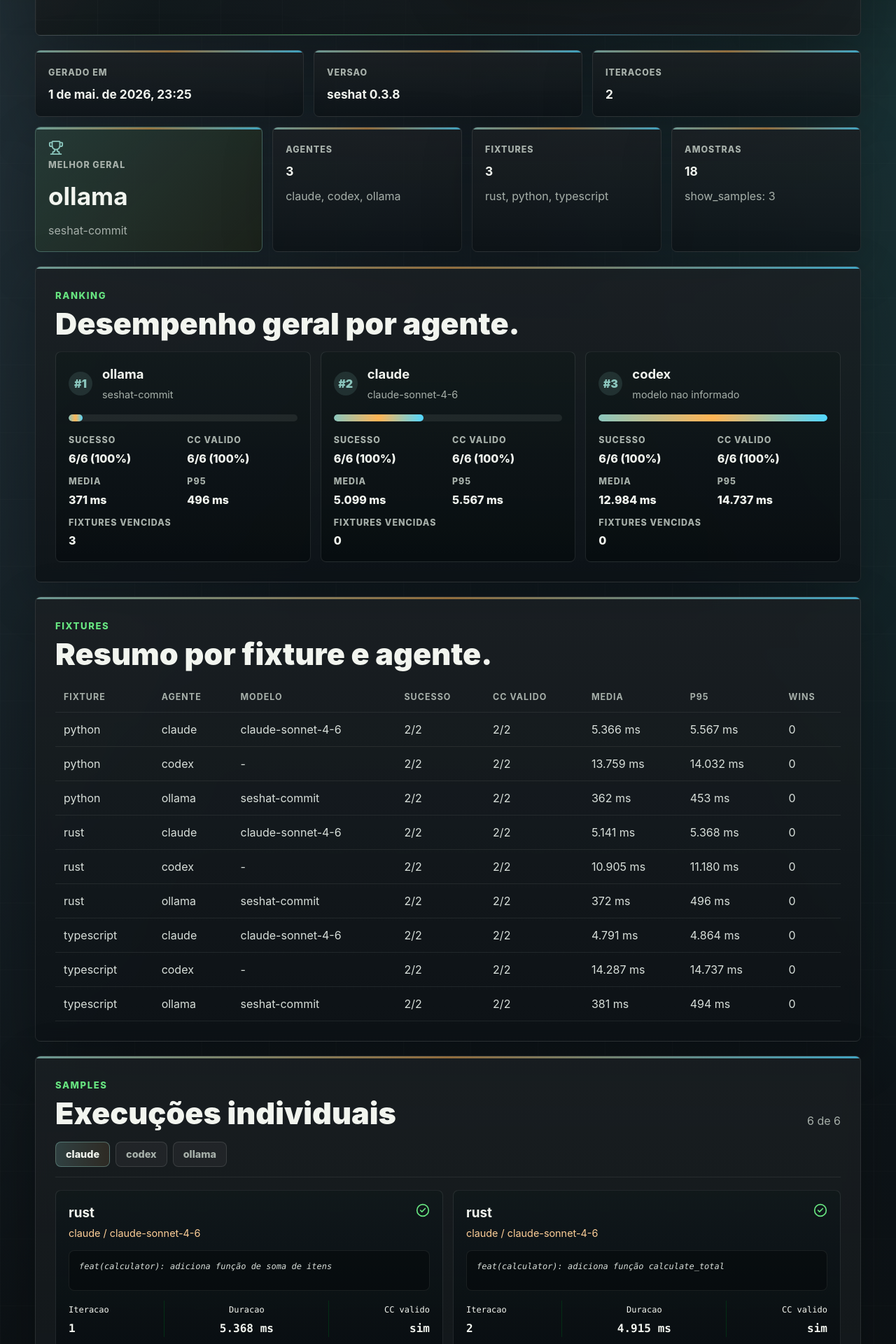
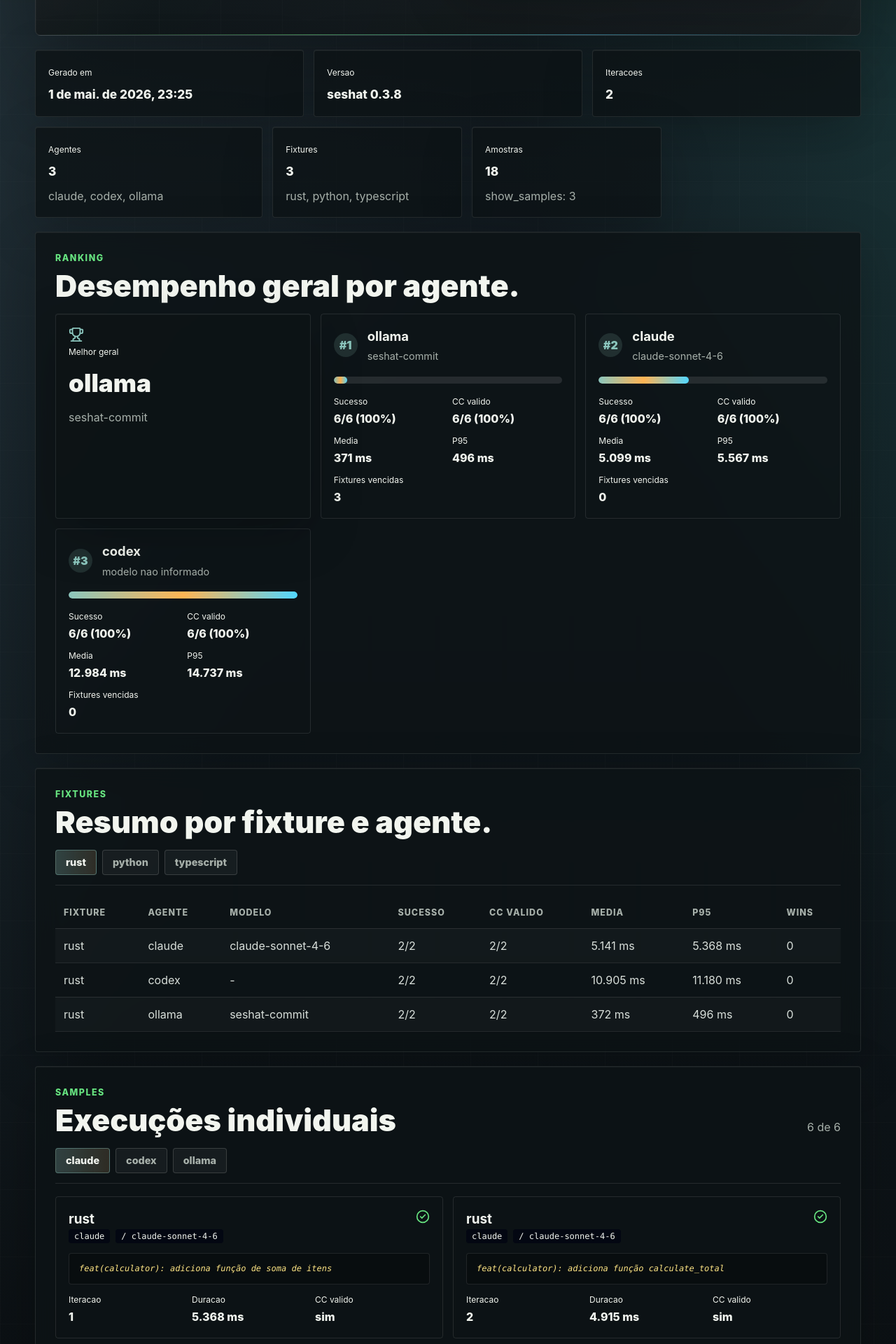
Before and after one commit to juniormartinxo/seshat, a Next.js app in the folder site/: page /bench in a window 1280 px wide. Shown: the part 780-2700 px from the top of the page at 70% size. Built offline with nearby package versions, Linux system fonts and the light colour scheme.

Commit message:
refactor(bench): reorganizar e melhorar layout do dashboard
- Adiciona classes CSS para estilos responsivos
- Implementa seleção de fixture com tabs dinâmicas
- Melhora renderização dos dados com hooks useMemo e useEffect
- Ajusta layout e estilo dos componentes

```diff
--- a/site/app/bench/bench-dashboard.tsx
+++ b/site/app/bench/bench-dashboard.tsx
@@ -46,6 +46,13 @@ type BenchReport = {
 };
 
 const benchJsonPath = "/data/bench.json";
+const dashboardWidthClass = "mx-auto w-[calc(100%_-_48px)] max-w-[1180px] max-[540px]:w-[calc(100%_-_32px)]";
+const accentCardClass =
+  "bench-accent-fx relative overflow-hidden rounded-sm border border-white/[0.095] bg-[#0d1316]/80 shadow-[0_22px_72px_rgba(0,0,0,0.22),inset_0_1px_0_rgba(242,245,239,0.05)]";
+const panelClass = `${accentCardClass} mt-5 p-[clamp(20px,3vw,28px)] backdrop-blur-lg max-[540px]:p-4`;
+
+const kickerClass = "text-[0.78rem] font-extrabold uppercase tracking-[0.12em] text-[#67e480]";
+const valueClass = "mt-2 block wrap-break-words text-[1.08rem] font-extrabold text-[#f2f5ef]";
 
 function isBenchReport(value: unknown): value is BenchReport {
   if (!value || typeof value !== "object") {
@@ -115,6 +122,7 @@ function fixtureKey(summary: AgentSummary) {
 export function BenchDashboard() {
   const [report, setReport] = useState<BenchReport | null>(null);
   const [error, setError] = useState<string | null>(null);
+  const [selectedFixture, setSelectedFixture] = useState("");
   const [selectedSampleAgent, setSelectedSampleAgent] = useState("");
 
   const loadReport = async () => {
@@ -176,6 +184,43 @@ export function BenchDashboard() {
     return [...orderedAgents, ...extraAgents];
   }, [report]);
 
+  const fixtureSummaries = useMemo(() => {
+    if (!report) {
+      return [];
+    }
+
+    return report.summaries.length ? report.summaries : report.overall;
+  }, [report]);
+
+  const fixtureTabs = useMemo(() => {
+    if (!report?.summaries.length) {
+      return [];
+    }
+
+    const summarizedFixtures = new Set(
+      report.summaries
+        .map((summary) => summary.fixture)
+        .filter((fixture): fixture is string => Boolean(fixture))
+    );
+    const orderedFixtures = report.fixtures.filter((fixture) => summarizedFixtures.has(fixture));
+    const extraFixtures = [...summarizedFixtures].filter((fixture) => !orderedFixtures.includes(fixture));
+
+    return [...orderedFixtures, ...extraFixtures];
+  }, [report]);
+
+  useEffect(() => {
+    if (!fixtureTabs.length) {
+      if (selectedFixture) {
+        setSelectedFixture("");
+      }
+      return;
+    }
+
+    if (!fixtureTabs.includes(selectedFixture)) {
+      setSelectedFixture(fixtureTabs[0]);
+    }
+  }, [fixtureTabs, selectedFixture]);
+
   useEffect(() => {
     if (!sampleAgents.length) {
       if (selectedSampleAgent) {
@@ -199,103 +244,137 @@ export function BenchDashboard() {
       : report.samples;
   }, [report, selectedSampleAgent]);
 
+  const activeFixture = selectedFixture || fixtureTabs[0] || "";
+  const filteredFixtureSummaries = useMemo(() => {
+    if (!activeFixture || !report?.summaries.length) {
+      return fixtureSummaries;
+    }
+
+    return fixtureSummaries.filter((summary) => summary.fixture === activeFixture);
+  }, [activeFixture, fixtureSummaries, report?.summaries.length]);
+
   const visibleSamples = useMemo(() => filteredSamples.slice(0, 12), [filteredSamples]);
   const winner = report?.overall[0];
 
   return (
-    <section className="benchDashboard">
+    <section className={`${dashboardWidthClass} relative z-[1] pb-[92px]`}>
       {!report ? (
-        <div className="benchEmpty">
-          <h2>Gere o JSON de bench.</h2>
-          <p>
+        <div className={`${accentCardClass} mt-5 p-[clamp(24px,5vw,42px)]`}>
+          <h2 className="m-0 text-[1.65rem] font-black">Gere o JSON de bench.</h2>
+          <p className="mt-3 max-w-[680px] leading-[1.65] text-[#a7b0aa]">
             A pagina espera o arquivo em <code>site/public/data/bench.json</code>.
           </p>
-          {error ? <p className="benchError">Detalhe: {error}</p> : null}
+          {error ? <p className="mt-1.5 text-[0.92rem] text-[#ffaaa6]">Detalhe: {error}</p> : null}
         </div>
       ) : (
         <>
-          <div className="benchMeta">
-            <article>
-              <span>Gerado em</span>
-              <strong>{report.generated_at ? formatDate(report.generated_at) : "nao informado"}</strong>
+          <div className="mt-5 grid grid-cols-3 gap-3.5 max-[900px]:grid-cols-1">
+            <article className={`${accentCardClass} p-[18px]`}>
+              <span className="text-mono text-xs">Gerado em</span>
+              <strong className={valueClass}>
+                {report.generated_at ? formatDate(report.generated_at) : "nao informado"}
+              </strong>
             </article>
-            <article>
-              <span>Versao</span>
-              <strong>{report.seshat_version ? `seshat ${report.seshat_version}` : "nao informado"}</strong>
+            <article className={`${accentCardClass} p-[18px]`}>
+              <span className="text-mono text-xs">Versao</span>
+              <strong className={valueClass}>
+                {report.seshat_version ? `seshat ${report.seshat_version}` : "nao informado"}
+              </strong>
             </article>
-            <article>
-              <span>Iteracoes</span>
-              <strong>{report.iterations}</strong>
+            <article className={`${accentCardClass} p-[18px]`}>
+              <span className="text-mono text-xs">Iteracoes</span>
+              <strong className={valueClass}>{report.iterations}</strong>
             </article>
           </div>
 
-          <div className="benchSummaryGrid">
-            <article className="benchWinner">
-              <Trophy aria-hidden="true" size={22} />
-              <span>Melhor geral</span>
-              <strong>{winner?.agent ?? "-"}</strong>
-              <p>{winner?.model ?? "modelo nao informado"}</p>
+          <div className="mt-3.5 grid grid-cols-[1.2fr_repeat(3,minmax(0,1fr))] gap-3.5 max-[900px]:grid-cols-1">
+            <article className={`${accentCardClass} p-[18px]`}>
+              <span className="text-mono text-xs">Agentes</span>
+              <strong className={valueClass}>{report.agents.length}</strong>
+              <p className="mt-2.5 leading-normal text-[#a7b0aa]">{report.agents.join(", ")}</p>
             </article>
-            <article>
-              <span>Agentes</span>
-              <strong>{report.agents.length}</strong>
-              <p>{report.agents.join(", ")}</p>
+            <article className={`${accentCardClass} p-[18px]`}>
+              <span className="text-mono text-xs">Fixtures</span>
+              <strong className={valueClass}>{report.fixtures.length}</strong>
+              <p className="mt-2.5 leading-normal text-[#a7b0aa]">{report.fixtures.join(", ")}</p>
             </article>
-            <article>
-              <span>Fixtures</span>
-              <strong>{report.fixtures.length}</strong>
-              <p>{report.fixtures.join(", ")}</p>
-            </article>
-            <article>
-              <span>Amostras</span>
-              <strong>{report.samples.length}</strong>
-              <p>show_samples: {report.show_samples}</p>
+            <article className={`${accentCardClass} p-[18px]`}>
+              <span className="text-mono text-xs">Amostras</span>
+              <strong className={valueClass}>{report.samples.length}</strong>
+              <p className="mt-2.5 leading-normal text-[#a7b0aa]">show_samples: {report.show_samples}</p>
             </article>
           </div>
 
-          <div className="benchPanel">
-            <div className="benchPanelHeader">
+          <div className={panelClass}>
+            <div className="mb-[18px] flex items-end justify-between gap-6 max-[900px]:flex-col max-[900px]:items-start">
               <div>
-                <p className="sectionKicker">Ranking</p>
-                <h2>Desempenho geral por agente.</h2>
+                <p className={kickerClass}>Ranking</p>
+                <h2 className="mt-2 text-[clamp(1.7rem,3.4vw,2.7rem)] font-black leading-none">
+                  Desempenho geral por agente.
+                </h2>
               </div>
             </div>
-            <div className="benchRanking">
+            <div className="grid grid-cols-3 gap-3.5 max-[900px]:grid-cols-1">
+            <article
+              className={`${accentCardClass} border-[#8bc6bd]/35 bg-[linear-gradient(135deg,rgba(139,198,189,0.18),rgba(255,180,84,0.06)),rgba(13,25,22,0.86)] p-[18px]`}
+            >
+              <Trophy className="text-[#8bc6bd]" aria-hidden="true" size={22} />
+              <span className="text-mono text-xs">Melhor geral</span>
+              <strong className="mt-2 block wrap-break-words text-[2.2rem] font-black text-[#f2f5ef]">
+                {winner?.agent ?? "-"}
+              </strong>
+              <p className="mt-2.5 leading-normal text-[#a7b0aa]">{winner?.model ?? "modelo nao informado"}</p>
+            </article>
               {report.overall.map((summary, index) => {
                 const width = bestAvgMs ? Math.max(6, (summary.avg_ms / bestAvgMs) * 100) : 0;
 
                 return (
-                  <article className="benchRankCard" key={`${summary.agent}-${summary.model ?? "default"}`}>
-                    <div className="benchRankHead">
-                      <span>#{index + 1}</span>
-                      <div>
-                        <strong>{summary.agent}</strong>
-                        <p>{summary.model ?? "modelo nao informado"}</p>
+                  <article
+                    className="rounded-sm border border-white/10 bg-[linear-gradient(180deg,rgba(139,198,189,0.056),rgba(139,198,189,0)),rgba(8,13,15,0.74)] p-[18px]"
+                    key={`${summary.agent}-${summary.model ?? "default"}`}
+                  >
+                    <div className="flex items-center gap-3.5">
+                      <span className="inline-flex size-[34px] items-center justify-center rounded-full bg-[#8bc6bd]/15 font-black text-[#8bc6bd]">
+                        #{index + 1}
+                      </span>
+                      <div className="min-w-0">
+                        <strong className="block text-[1.15rem] text-[#f2f5ef]">{summary.agent}</strong>
+                        <p className="mt-1 text-[0.9rem] text-[#a7b0aa]">{summary.model ?? "modelo nao informado"}</p>
                       </div>
                     </div>
-                    <div className="benchBar" aria-label={`Media ${formatDuration(summary.avg_ms)}`}>
-                      <span style={{ width: `${width}%` }} />
+                    <div
+                      className="my-[18px] h-2.5 overflow-hidden rounded-full bg-white/10"
+                      aria-label={`Media ${formatDuration(summary.avg_ms)}`}
+                    >
+                      <span
+                        className="block h-full rounded-full bg-[linear-gradient(90deg,#8bc6bd,#ffb454,#51d7ff)]"
+                        style={{ width: `${width}%` }}
+                      />
                     </div>
-                    <dl>
+                    <dl className="grid grid-cols-2 gap-3 max-[540px]:grid-cols-1">
                       <div>
-                        <dt>Sucesso</dt>
-                        <dd>{summary.success}/{summary.total} ({successRate(summary)}%)</dd>
+                        <dt className="text-mono text-xs">Sucesso</dt>
+                        <dd className="mt-1 font-extrabold text-[#f2f5ef]">
+                          {summary.success}/{summary.total} ({successRate(summary)}%)
+                        </dd>
                       </div>
                       <div>
-                        <dt>CC valido</dt>
-                        <dd>{summary.conventional_valid}/{summary.total} ({validRate(summary)}%)</dd>
+                        <dt className="text-mono text-xs">CC valido</dt>
+                        <dd className="mt-1 font-extrabold text-[#f2f5ef]">
+                          {summary.conventional_valid}/{summary.total} ({validRate(summary)}%)
+                        </dd>
                       </div>
                       <div>
-                        <dt>Media</dt>
-                        <dd>{formatDuration(summary.avg_ms)}</dd>
+                        <dt className="text-mono text-xs">Media</dt>
+                        <dd className="mt-1 font-extrabold text-[#f2f5ef]">{formatDuration(summary.avg_ms)}</dd>
                       </div>
                       <div>
-                        <dt>P95</dt>
-                        <dd>{formatDuration(summary.p95_ms)}</dd>
+                        <dt className="text-mono text-xs">P95</dt>
+                        <dd className="mt-1 font-extrabold text-[#f2f5ef]">{formatDuration(summary.p95_ms)}</dd>
                       </div>
                       <div>
-                        <dt>Fixtures vencidas</dt>
-                        <dd>{summary.fixtures_won ?? 0}</dd>
+                        <dt className="text-mono text-xs">Fixtures vencidas</dt>
+                        <dd className="mt-1 font-extrabold text-[#f2f5ef]">{summary.fixtures_won ?? 0}</dd>
                       </div>
                     </dl>
                   </article>
@@ -304,42 +383,75 @@ export function BenchDashboard() {
             </div>
           </div>
 
-          <div className="benchPanel">
-            <div className="benchPanelHeader">
+          <div className={panelClass}>
+            <div className="mb-[18px] flex items-end justify-between gap-6 max-[900px]:flex-col max-[900px]:items-start">
               <div>
-                <p className="sectionKicker">Fixtures</p>
-                <h2>Resumo por fixture e agente.</h2>
+                <p className={kickerClass}>Fixtures</p>
+                <h2 className="mt-2 text-[clamp(1.7rem,3.4vw,2.7rem)] font-black leading-none">
+                  Resumo por fixture e agente.
+                </h2>
               </div>
             </div>
-            <div className="benchTableWrap">
-              <table className="benchTable">
+            {fixtureTabs.length ? (
+              <div
+                className="mb-[18px] flex flex-wrap gap-2 border-b border-white/10 pb-3.5"
+                role="tablist"
+                aria-label="Fixtures por linguagem"
+              >
+                {fixtureTabs.map((fixture) => (
+                  <button
+                    aria-selected={fixture === activeFixture}
+                    className="min-h-9 cursor-pointer rounded-sm border border-white/15 bg-white/[0.045] px-3.5 text-[0.9rem] font-extrabold text-[#a7b0aa] aria-selected:border-[#8bc6bd]/40 aria-selected:bg-[linear-gradient(90deg,rgba(139,198,189,0.22),rgba(255,180,84,0.1))] aria-selected:text-[#f2f5ef]"
+                    key={fixture}
+                    onClick={() => setSelectedFixture(fixture)}
+                    role="tab"
+                    type="button"
+                  >
+                    {fixture}
+                  </button>
+                ))}
+              </div>
+            ) : null}
+            <div className="overflow-x-auto">
+              <table className="w-full min-w-[760px] border-collapse">
                 <thead>
                   <tr>
-                    <th>Fixture</th>
-                    <th>Agente</th>
-                    <th>Modelo</th>
-                    <th>Sucesso</th>
-                    <th>CC valido</th>
-                    <th>Media</th>
-                    <th>P95</th>
-                    <th>Wins</th>
+                    {["Fixture", "Agente", "Modelo", "Sucesso", "CC valido", "Media", "P95", "Wins"].map((heading) => (
+                      <th
+                        className="border-b border-white/10 p-3 text-left align-top text-[0.78rem] font-extrabold uppercase tracking-[0.08em] text-[#a7b0aa]"
+                        key={heading}
+                      >
+                        {heading}
+                      </th>
+                    ))}
                   </tr>
                 </thead>
                 <tbody>
-                  {(report.summaries.length ? report.summaries : report.overall).map((summary) => {
+                  {filteredFixtureSummaries.map((summary) => {
                     const winSource = fixtureWins.get(fixtureKey(summary));
                     return (
                       <tr
+                        className="odd:bg-white/[0.025] hover:bg-[#51d7ff]/5"
                         key={`${summary.fixture ?? "geral"}-${summary.agent}-${summary.model ?? "default"}-${summary.avg_ms}`}
                       >
-                        <td>{summary.fixture ?? "geral"}</td>
-                        <td>{summary.agent}</td>
-                        <td>{summary.model ?? "-"}</td>
-                        <td>{summary.success}/{summary.total}</td>
-                        <td>{summary.conventional_valid}/{summary.total}</td>
-                        <td>{formatDuration(summary.avg_ms)}</td>
-                        <td>{formatDuration(summary.p95_ms)}</td>
-                        <td>{winSource?.fixtures_won ?? summary.fixtures_won ?? 0}</td>
+                        <td className="border-b border-white/10 p-3 align-top text-[#d8dfda]">{summary.fixture ?? "geral"}</td>
+                        <td className="border-b border-white/10 p-3 align-top text-[#d8dfda]">{summary.agent}</td>
+                        <td className="border-b border-white/10 p-3 align-top text-[#d8dfda]">{summary.model ?? "-"}</td>
+                        <td className="border-b border-white/10 p-3 align-top text-[#d8dfda]">
+                          {summary.success}/{summary.total}
+                        </td>
+                        <td className="border-b border-white/10 p-3 align-top text-[#d8dfda]">
+                          {summary.conventional_valid}/{summary.total}
+                        </td>
+                        <td className="border-b border-white/10 p-3 align-top text-[#d8dfda]">
+                          {formatDuration(summary.avg_ms)}
+                        </td>
+                        <td className="border-b border-white/10 p-3 align-top text-[#d8dfda]">
+                          {formatDuration(summary.p95_ms)}
+                        </td>
+                        <td className="border-b border-white/10 p-3 align-top text-[#d8dfda]">
+                          {winSource?.fixtures_won ?? summary.fixtures_won ?? 0}
+                        </td>
                       </tr>
                     );
                   })}
@@ -348,18 +460,27 @@ export function BenchDashboard() {
             </div>
           </div>
 
-          <div className="benchPanel">
-            <div className="benchPanelHeader">
+          <div className={panelClass}>
+            <div className="mb-[18px] flex items-end justify-between gap-6 max-[900px]:flex-col max-[900px]:items-start">
               <div>
-                <p className="sectionKicker">Samples</p>
-                <h2>Execuções individuais</h2>
+                <p className={kickerClass}>Samples</p>
+                <h2 className="mt-2 text-[clamp(1.7rem,3.4vw,2.7rem)] font-black leading-none">
+                  Execuções individuais
+                </h2>
               </div>
-              <span>{visibleSamples.length} de {filteredSamples.length}</span>
+              <span className="whitespace-nowrap text-[#a7b0aa]">
+                {visibleSamples.length} de {filteredSamples.length}
+              </span>
             </div>
-            <div className="benchTabs" role="tablist" aria-label="Samples por agente">
+            <div
+              className="mb-[18px] flex flex-wrap gap-2 border-b border-white/10 pb-3.5"
+              role="tablist"
+              aria-label="Samples por agente"
+            >
               {sampleAgents.map((agent) => (
                 <button
                   aria-selected={agent === selectedSampleAgent}
+                  className="min-h-9 cursor-pointer rounded-sm border border-white/15 bg-white/[0.045] px-3.5 text-[0.9rem] font-extrabold text-[#a7b0aa] aria-selected:border-[#8bc6bd]/40 aria-selected:bg-[linear-gradient(90deg,rgba(139,198,189,0.22),rgba(255,180,84,0.1))] aria-selected:text-[#f2f5ef]"
                   key={agent}
                   onClick={() => setSelectedSampleAgent(agent)}
                   role="tab"
@@ -369,43 +490,49 @@ export function BenchDashboard() {
                 </button>
               ))}
             </div>
-            <div className="benchSamples">
+            <div className="grid grid-cols-2 gap-3.5 max-[900px]:grid-cols-1">
               {visibleSamples.map((sample) => (
                 <article
-                  className="benchSample"
+                  className="grid gap-3.5 rounded-sm border border-white/10 bg-[linear-gradient(180deg,rgba(139,198,189,0.048),rgba(139,198,189,0)),rgba(8,13,15,0.74)] p-[18px]"
                   key={`${sample.fixture}-${sample.agent}-${sample.iteration}-${sample.duration_ms}`}
                 >
-                  <header>
-                    <div>
-                      <strong>{sample.fixture}</strong>
-                      <span>
+                  <header className="flex items-start justify-between gap-4">
+                    <div className="min-w-0">
+                      <strong className="block text-[1.18rem] text-[#f2f5ef]">{sample.fixture}</strong>
+                      <div className="flex flex-row align-middle items-end gap-2">
+                      <span className="text-xs rounded-sm bg-gray-950 px-2 py-0.5 font-mono">
                         {sample.agent}
+                        </span>
+                        <span className="text-xs rounded-sm bg-gray-950 px-2 py-0.5 font-mono ">
                         {sample.model ? ` / ${sample.model}` : ""}
                       </span>
+                      </div>
                     </div>
                     {sample.success ? (
-                      <CheckCircle2 className="sampleOk" aria-hidden="true" size={20} />
+                      <CheckCircle2 className="shrink-0 text-[#67e480]" aria-hidden="true" size={20} />
                     ) : (
-                      <XCircle className="sampleFail" aria-hidden="true" size={20} />
+                      <XCircle className="shrink-0 text-[#ff6b6b]" aria-hidden="true" size={20} />
                     )}
                   </header>
-                  <code className="text-xs font-mono italic">{sample.message ?? sample.error ?? "sem mensagem"}</code>
-                  <div className="flex justify-between">
-                    <div className="font-mono text-md">
-                      <span className="text-xs">Iteracao</span>
-                      <dd>{sample.iteration}</dd>
+                  <code className="block rounded-sm border border-white/10 bg-[#030709]/40 px-3.5 py-3 font-mono text-xs italic leading-[1.58] text-amber-200">
+                    {sample.message ?? sample.error ?? "sem mensagem"}
+                  </code>
+                  <dl className="grid grid-cols-3 gap-3 max-[540px]:grid-cols-1">
+                    <div>
+                      <dt className="text-mono text-xs">Iteracao</dt>
+                      <dd className="mt-1 font-extrabold text-[#f2f5ef]">{sample.iteration}</dd>
                     </div>
-                    <span className="border-r border-e-green-950"></span>
-                    <div className="font-mono text-center">
-                      <span className="text-xs">Duracao</span>
-                      <dd>{formatDuration(sample.duration_ms)}</dd>
+                    <div>
+                      <dt className="text-mono text-xs">Duracao</dt>
+                      <dd className="mt-1 font-extrabold text-[#f2f5ef]">{formatDuration(sample.duration_ms)}</dd>
                     </div>
-                    <span className="border-r border-e-green-950"></span>
-                    <div className="font-mono text-right">
-                      <span className="text-xs">CC valido</span>
-                      <dd>{sample.conventional_valid ? "sim" : "nao"}</dd>
+                    <div>
+                      <dt className="text-mono text-xs">CC valido</dt>
+                      <dd className="mt-1 font-extrabold text-[#f2f5ef]">
+                        {sample.conventional_valid ? "sim" : "nao"}
+                      </dd>
                     </div>
-                  </div>
+                  </dl>
                 </article>
               ))}
             </div>
```
